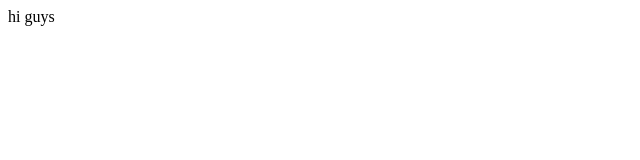
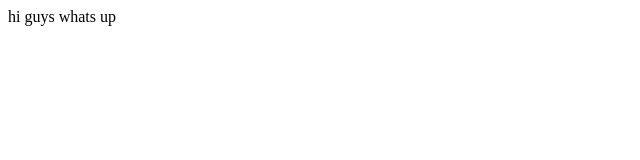
Before and after one commit to patilpoo/Gitproject, a plain HTML site: page WebContent/WEB-INF/index.html in a window 1280 px wide. Shown: the full height of the page, 0-640 px from the left. Drawn offline with Linux system fonts and the light colour scheme.

Commit message:
poo 2nd commit

```diff
--- a/WebContent/WEB-INF/index.html
+++ b/WebContent/WEB-INF/index.html
@@ -6,5 +6,6 @@
 </head>
 <body>
 hi guys
+whats up
 </body>
 </html>
```
